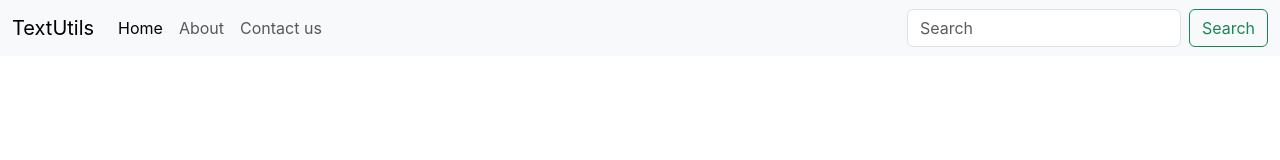
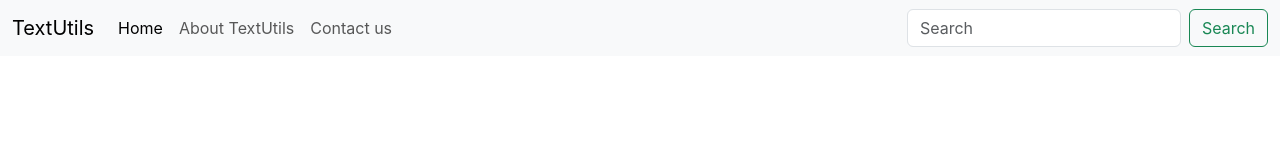
Before and after one commit to patelarchi/Reactjs, a React (Create React App) app: page / in a window 1280 px wide. Shown: the top 160 px of the page. Built offline with nearby package versions, Linux system fonts and the light colour scheme.

Commit message:
video-6 -- props,propstype,propvalidation,props defaults

```diff
--- /dev/null
+++ b/module1.mjs
@@ -0,0 +1,6 @@
+import ui, { a, b, d } from './module2.mjs';
+
+console.log(ui);
+console.log(a);
+console.log(b);
+console.log(d);
--- a/src/App.js
+++ b/src/App.js
@@ -1,34 +1,11 @@
 import './App.css';
+import Navbar from './components/Navbar';
 
 
 function App() {
   return (
     <>
-    <nav className="navbar navbar-expand-lg bg-body-tertiary">
-  <div className="container-fluid">
-    <a className="navbar-brand" href="/">TextUtils</a>
-    <button className="navbar-toggler" type="button" data-bs-toggle="collapse" data-bs-target="#navbarSupportedContent" aria-controls="navbarSupportedContent" aria-expanded="false" aria-label="Toggle navigation">
-      <span className="navbar-toggler-icon"></span>
-    </button>
-    <div className="collapse navbar-collapse" id="navbarSupportedContent">
-      <ul className="navbar-nav me-auto mb-2 mb-lg-0">
-        <li className="nav-item">
-          <a className="nav-link active" aria-current="page" href="/">Home</a>
-        </li>
-        <li className="nav-item">
-          <a className="nav-link" href="/">About</a>
-        </li>
-        <li className="nav-item">
-          <a className="nav-link" href="/">Contact us</a>
-        </li>
-      </ul>
-      <form className="d-flex" role="search">
-        <input className="form-control me-2" type="search" placeholder="Search" aria-label="Search"/>
-        <button className="btn btn-outline-success" type="submit">Search</button>
-      </form>
-    </div>
-  </div>
-</nav>
+      <Navbar title="TextUtils" aboutText="About TextUtils"/>
     </>
   );
 }
--- /dev/null
+++ b/src/components/Navbar.js
@@ -0,0 +1,45 @@
+import React from 'react';
+import PropTypes from 'prop-types';
+
+
+export default function Navbar(props) {
+  return (
+    <nav className="navbar navbar-expand-lg bg-body-tertiary">
+  <div className="container-fluid">
+    <a className="navbar-brand" href="/">{props.title}</a>
+    <button className="navbar-toggler" type="button" data-bs-toggle="collapse" data-bs-target="#navbarSupportedContent" aria-controls="navbarSupportedContent" aria-expanded="false" aria-label="Toggle navigation">
+      <span className="navbar-toggler-icon"></span>
+    </button>
+    <div className="collapse navbar-collapse" id="navbarSupportedContent">
+      <ul className="navbar-nav me-auto mb-2 mb-lg-0">
+        <li className="nav-item">
+          <a className="nav-link active" aria-current="page" href="/">Home</a>
+        </li>
+        <li className="nav-item">
+          <a className="nav-link" href="/">{props.aboutText}</a>
+        </li>
+        <li className="nav-item">
+          <a className="nav-link" href="/">Contact us</a>
+        </li>
+      </ul>
+      <form className="d-flex" role="search">
+        <input className="form-control me-2" type="search" placeholder="Search" aria-label="Search"/>
+        <button className="btn btn-outline-success" type="submit">Search</button>
+      </form>
+    </div>
+  </div>
+</nav>
+  )
+}
+
+//for validation
+Navbar.propTypes = {
+    title: PropTypes.string.isRequired,
+    aboutText: PropTypes.string
+}
+
+//for default values
+Navbar.defaultProps = {
+    title: 'Set Title Here',
+    aboutText: 'about',
+}
```
Also changed, not shown: module2.mjs (added, +7 -0 lines).
